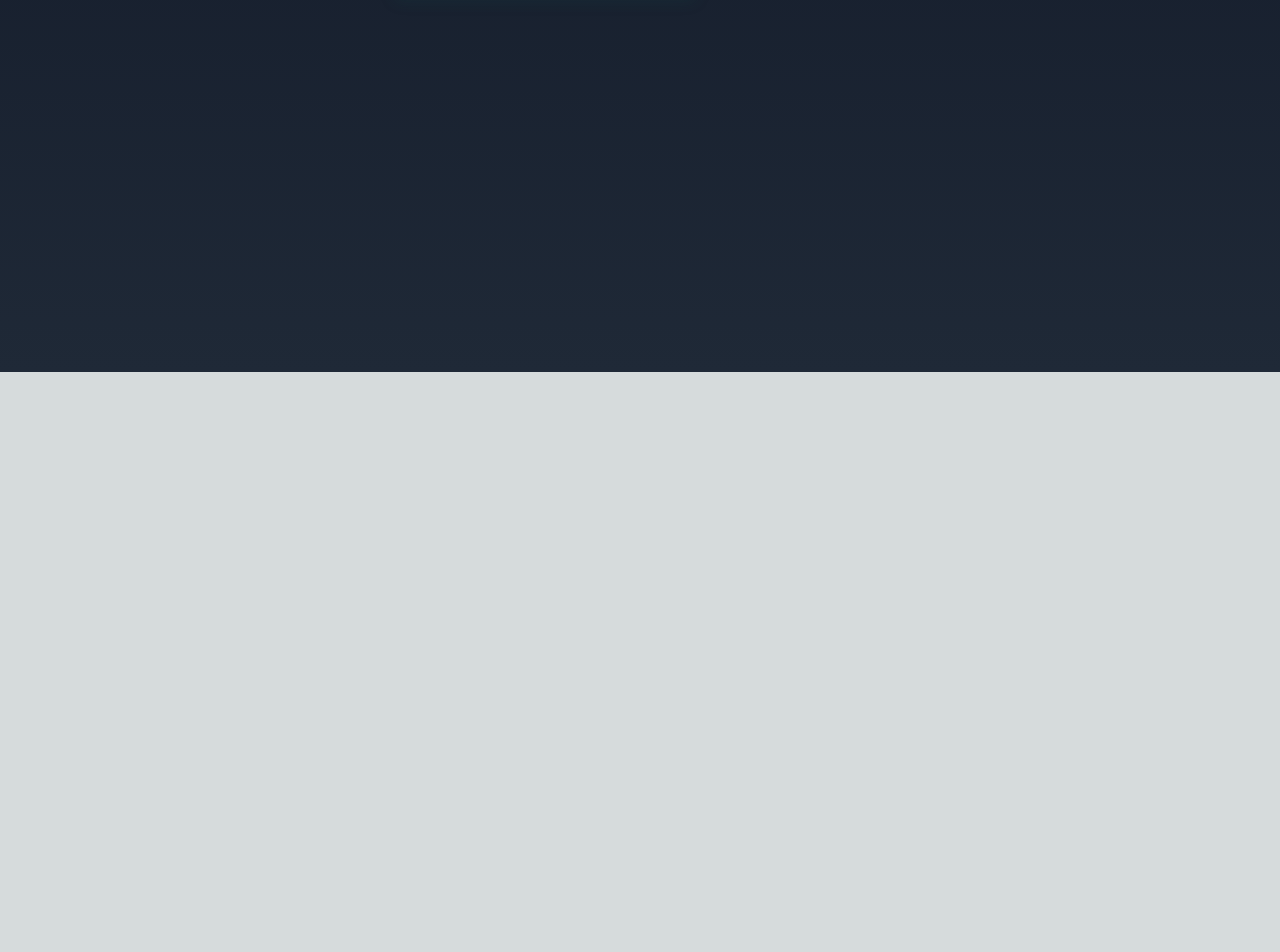
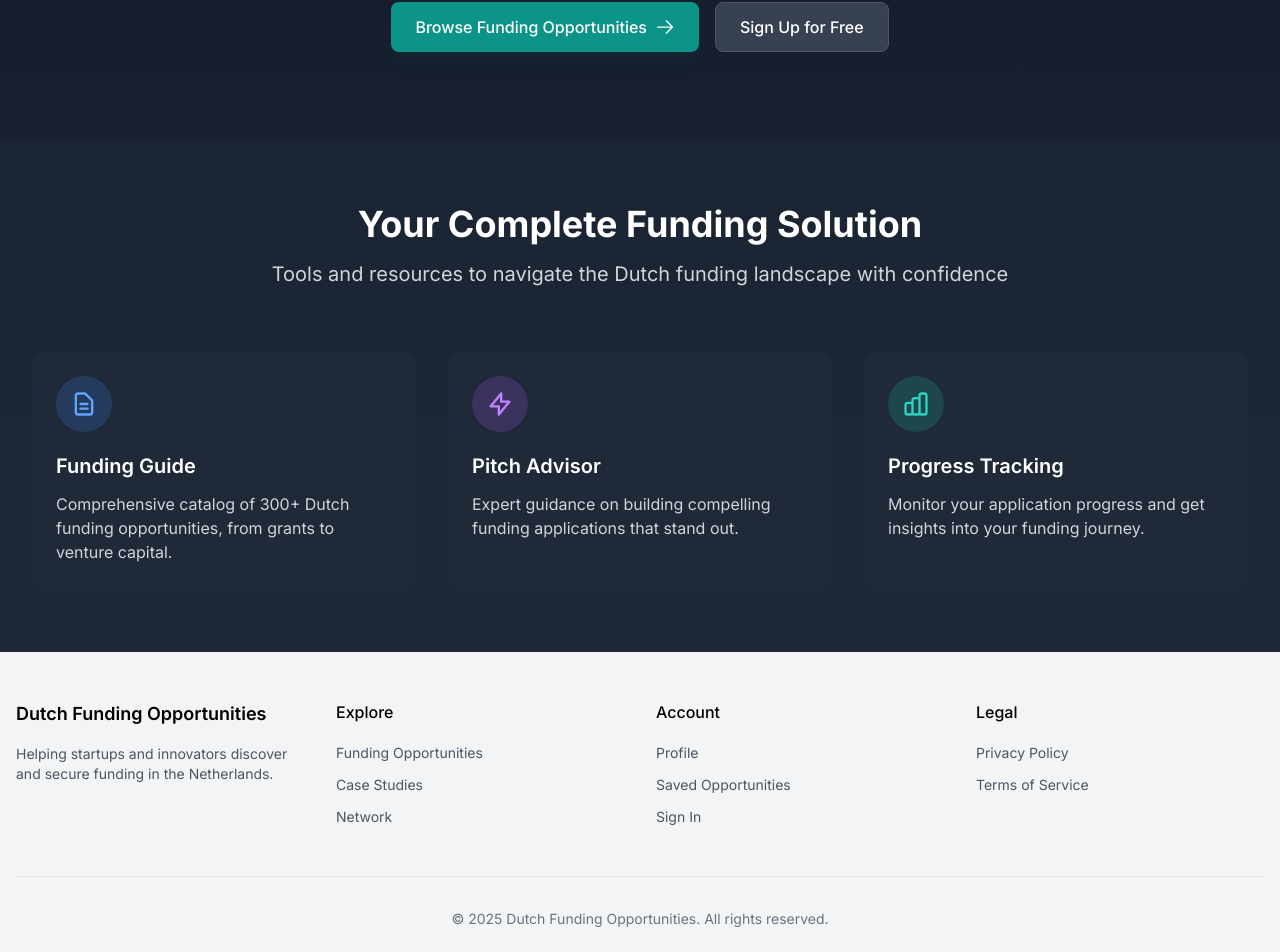
Before and after one commit to AfifiNL/Dutch-Funding-Opportunities, a Next.js app: page / in a window 1280 px wide. Shown: the part 428-1380 px from the top of the page. Before the commit the page ends 800 px from the top, so only its background shows below. Built offline with nearby package versions, Linux system fonts and the light colour scheme; no server answers.

Commit message:
Fix layout structure and component imports

```diff
--- a/src/app/HomeClient.tsx
+++ b/src/app/HomeClient.tsx
@@ -3,9 +3,13 @@
 import React from 'react';
 import Link from 'next/link';
 import { ArrowRightIcon } from '@heroicons/react/24/outline';
+import Header from '@/components/Header';
+import Footer from '@/components/Footer';
 
-export const HomeClient = () => {
+export function HomeClient() {
   return (
+    <>
+      <Header />
       <div className="min-h-screen bg-gradient-to-b from-gray-900 to-gray-800 text-white">
         {/* Hero Section */}
         <section className="pt-20 pb-16 px-4 sm:px-6 lg:px-8">
@@ -27,13 +31,67 @@ export const HomeClient = () => {
                   Browse Funding Opportunities
                   <ArrowRightIcon className="ml-2 w-5 h-5" />
                 </Link>
-              <Link href="/auth?view=signup" className="bg-gray-700 hover:bg-gray-600 text-white font-medium py-3 px-6 rounded-lg border border-gray-600 transition-colors">
+                <Link href="/auth" className="bg-gray-700 hover:bg-gray-600 text-white font-medium py-3 px-6 rounded-lg border border-gray-600 transition-colors">
                   Sign Up for Free
                 </Link>
               </div>
             </div>
           </div>
         </section>
+
+        {/* Features Section */}
+        <section className="py-16 px-4 sm:px-6 lg:px-8 bg-gray-800/50">
+          <div className="max-w-7xl mx-auto">
+            <div className="text-center mb-16">
+              <h2 className="text-3xl sm:text-4xl font-bold mb-4">
+                Your Complete Funding Solution
+              </h2>
+              <p className="text-xl text-gray-300 max-w-3xl mx-auto">
+                Tools and resources to navigate the Dutch funding landscape with confidence
+              </p>
             </div>
+
+            <div className="grid grid-cols-1 md:grid-cols-3 gap-8">
+              <div className="bg-gray-800 rounded-xl p-6">
+                <div className="bg-blue-500 bg-opacity-20 p-3 rounded-full w-14 h-14 flex items-center justify-center mb-5">
+                  <svg xmlns="http://www.w3.org/2000/svg" className="h-7 w-7 text-blue-400" fill="none" viewBox="0 0 24 24" stroke="currentColor">
+                    <path strokeLinecap="round" strokeLinejoin="round" strokeWidth={2} d="M9 12h6m-6 4h6m2 5H7a2 2 0 01-2-2V5a2 2 0 012-2h5.586a1 1 0 01.707.293l5.414 5.414a1 1 0 01.293.707V19a2 2 0 01-2 2z" />
+                  </svg>
+                </div>
+                <h3 className="text-xl font-semibold mb-3">Funding Guide</h3>
+                <p className="text-gray-300">
+                  Comprehensive catalog of 300+ Dutch funding opportunities, from grants to venture capital.
+                </p>
+              </div>
+
+              <div className="bg-gray-800 rounded-xl p-6">
+                <div className="bg-purple-500 bg-opacity-20 p-3 rounded-full w-14 h-14 flex items-center justify-center mb-5">
+                  <svg xmlns="http://www.w3.org/2000/svg" className="h-7 w-7 text-purple-400" fill="none" viewBox="0 0 24 24" stroke="currentColor">
+                    <path strokeLinecap="round" strokeLinejoin="round" strokeWidth={2} d="M13 10V3L4 14h7v7l9-11h-7z" />
+                  </svg>
+                </div>
+                <h3 className="text-xl font-semibold mb-3">Pitch Advisor</h3>
+                <p className="text-gray-300">
+                  Expert guidance on building compelling funding applications that stand out.
+                </p>
+              </div>
+
+              <div className="bg-gray-800 rounded-xl p-6">
+                <div className="bg-teal-500 bg-opacity-20 p-3 rounded-full w-14 h-14 flex items-center justify-center mb-5">
+                  <svg xmlns="http://www.w3.org/2000/svg" className="h-7 w-7 text-teal-400" fill="none" viewBox="0 0 24 24" stroke="currentColor">
+                    <path strokeLinecap="round" strokeLinejoin="round" strokeWidth={2} d="M9 19v-6a2 2 0 00-2-2H5a2 2 0 00-2 2v6a2 2 0 002 2h2a2 2 0 002-2zm0 0V9a2 2 0 012-2h2a2 2 0 012 2v10m-6 0a2 2 0 002 2h2a2 2 0 002-2m0 0V5a2 2 0 012-2h2a2 2 0 012 2v14a2 2 0 01-2 2h-2a2 2 0 01-2-2z" />
+                  </svg>
+                </div>
+                <h3 className="text-xl font-semibold mb-3">Progress Tracking</h3>
+                <p className="text-gray-300">
+                  Monitor your application progress and get insights into your funding journey.
+                </p>
+              </div>
+            </div>
+          </div>
+        </section>
+      </div>
+      <Footer />
+    </>
   );
-};
+}
--- a/src/app/funding/page.tsx
+++ b/src/app/funding/page.tsx
@@ -5,6 +5,8 @@ import { useSupabase } from '@/hooks/useSupabase';
 import { FundingOpportunity } from '@/types/funding';
 import FundingList from './FundingList';
 import FundingFilters from './FundingFilters';
+import Header from '@/components/Header';
+import Footer from '@/components/Footer';
 
 export default function FundingPage() {
   const [opportunities, setOpportunities] = useState<FundingOpportunity[]>([]);
@@ -33,12 +35,22 @@ export default function FundingPage() {
   }, [supabase]);
 
   return (
-    <div className="container mx-auto py-8 px-4">
-      <h1 className="text-3xl font-bold mb-8">Funding Opportunities</h1>
+    <>
+      <Header />
+      <main className="bg-gray-50 min-h-screen">
+        <div className="container mx-auto py-12 px-4">
+          <div className="max-w-7xl mx-auto">
+            <div className="mb-8">
+              <h1 className="text-3xl font-bold text-gray-900">Funding Opportunities</h1>
+              <p className="mt-2 text-gray-600">Discover grants, investments, and other funding sources in the Netherlands</p>
+            </div>
 
-      <div className="grid grid-cols-1 lg:grid-cols-4 gap-6">
+            <div className="grid grid-cols-1 lg:grid-cols-4 gap-8">
               <div className="lg:col-span-1">
+                <div className="sticky top-24 bg-white rounded-lg shadow-sm p-6 border border-gray-200">
+                  <h2 className="text-lg font-medium text-gray-900 mb-4">Filters</h2>
                   <FundingFilters onFilterChange={setFilters} />
+                </div>
               </div>
               <div className="lg:col-span-3">
                 <FundingList
@@ -49,5 +61,9 @@ export default function FundingPage() {
               </div>
             </div>
           </div>
+        </div>
+      </main>
+      <Footer />
+    </>
   );
 }
--- a/src/app/layout.tsx
+++ b/src/app/layout.tsx
@@ -2,7 +2,6 @@ import type { Metadata } from 'next';
 import { Inter } from 'next/font/google';
 import './globals.css';
 import { Providers } from './providers';
-import AuthenticatedLayout from '@/components/AuthenticatedLayout';
 import { cookies } from 'next/headers';
 
 const inter = Inter({ subsets: ['latin'] });
@@ -17,18 +16,14 @@ export default function RootLayout({
 }: {
   children: React.ReactNode;
 }) {
-  const cookieStore = cookies();
-  const isAuthenticated = cookieStore.get('supabase-auth-token');
+  // We'll handle authentication in client components instead of server component
+  // This avoids issues with cookie-based auth detection at the layout level
 
   return (
     <html lang="en">
       <body className={inter.className}>
         <Providers>
-          {isAuthenticated ? (
-            <AuthenticatedLayout>{children}</AuthenticatedLayout>
-          ) : (
-            <>{children}</>
-          )}
+          {children}
         </Providers>
       </body>
     </html>
--- a/src/app/page.tsx
+++ b/src/app/page.tsx
@@ -2,7 +2,7 @@
 
 import { useEffect } from 'react';
 import { useRouter } from 'next/navigation';
-import { HomeClient } from '@/app/HomeClient';
+import { HomeClient } from './HomeClient';
 import { useSupabase } from '@/hooks/useSupabase';
 
 export default function Home() {
```
Lines whose indentation alone changed are shown as unchanged.
